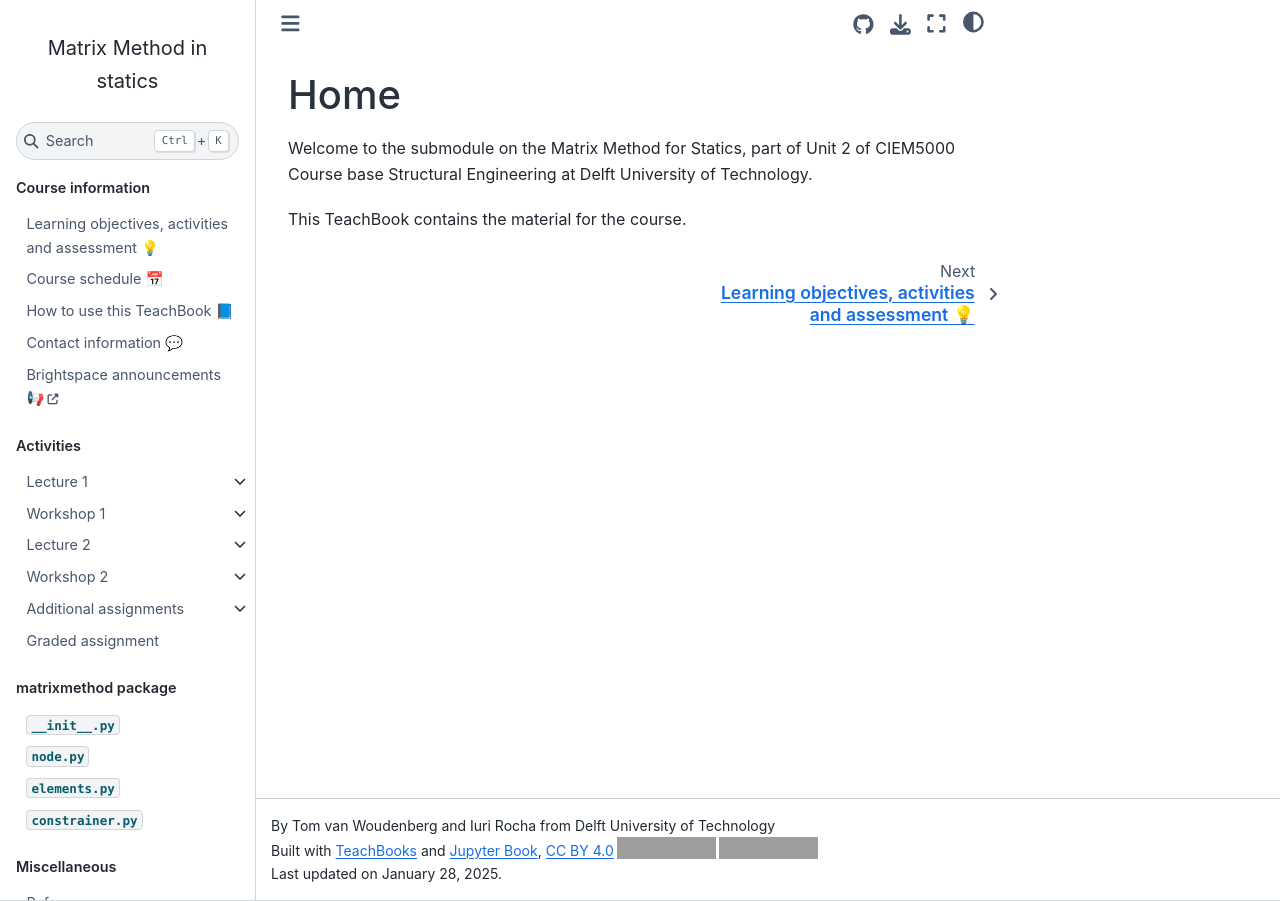
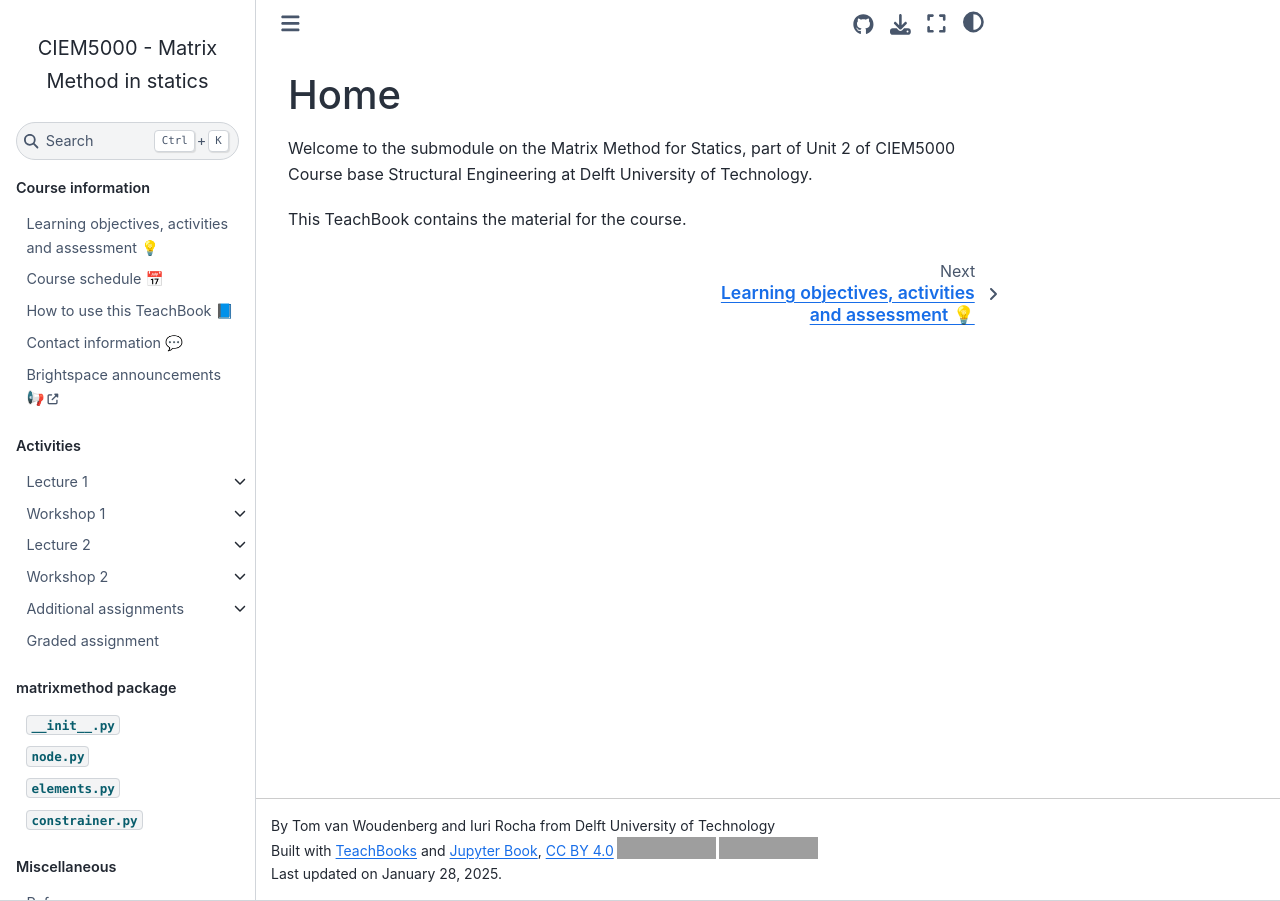
Before and after one commit to sophietenhoor/book, a Jupyter Book: the page built from book/intro.md, in a window 1280 px wide. Built offline with Jupyter Book 1.0.4 settings and Sphinx 7.4.7 and the Sphinx Book theme 1.1.4, drawn with Linux system fonts in a browser that asks for light colours; comment, search, counter and statistics services are not loaded; part of the change alters nothing that is shown; grey boxes are pictures that could not be loaded.

Commit message:
Update _config.yml

```diff
--- a/book/_config.yml
+++ b/book/_config.yml
@@ -18,8 +18,8 @@ sphinx:
       exclude_patterns: ["**/_*.yml", "**/*.md", "**/*.ipynb", "**/*.pdf", "**/*.svg", "**/*.jpg", "**/*.png", "**/*.vsdx", "**/*.bib"]
     html_theme_options:
       logo:
-        text: Matrix Method in statics
-      repository_url: "https://github.com/CIEM5000-2025/book" #add your own repo URL here
+        text: CIEM5000 - Matrix Method in statics
+      repository_url: "https://github.com/CIEM5000-2025/book"
       path_to_docs: "book"
       repository_branch: "main"
       use_edit_page_button: true
```
